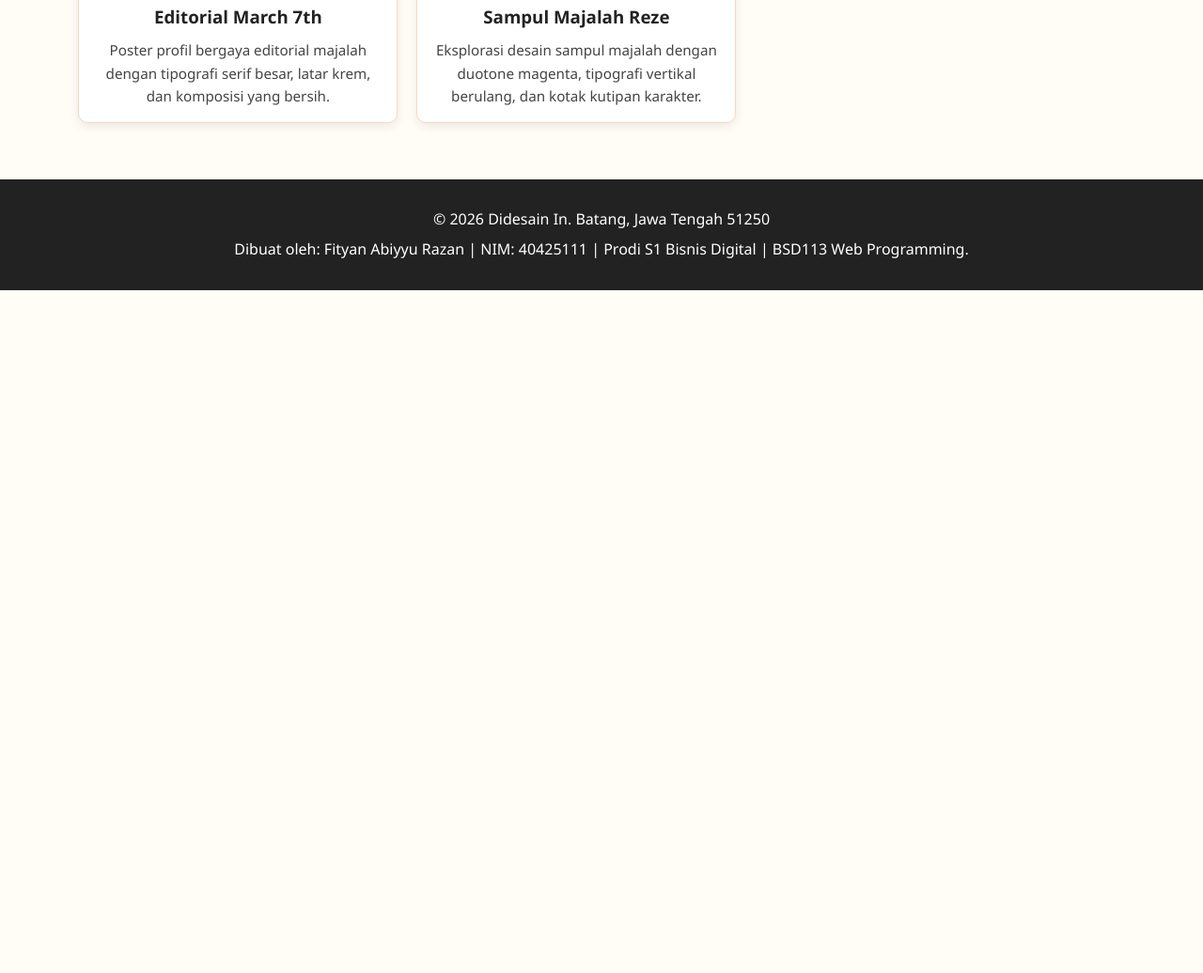
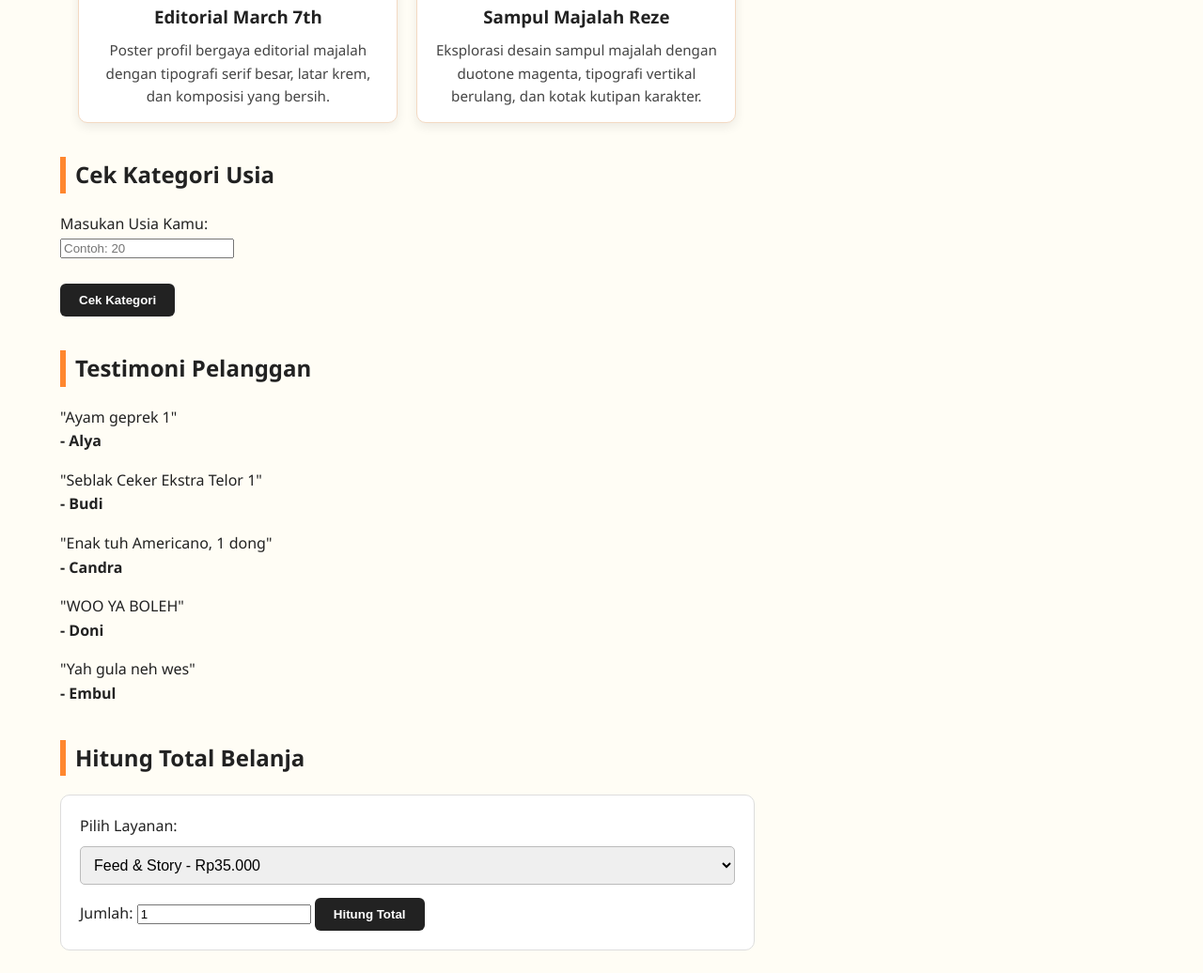
Before and after one commit to fityanz/web-umkm-latihan, a plain HTML site: page gallery.html in a window 1280 px wide. Shown: the part 1504-2540 px from the top of the page at 94% size. Before the commit the page ends 1813 px from the top, so only its background shows below. Drawn offline with Linux system fonts and the light colour scheme.

Commit message:
TUGAS 8 DONE

```diff
--- a/gallery.html
+++ b/gallery.html
@@ -98,6 +98,45 @@
                     </p>
                 </div>
             </section>
+
+            <section>
+                <h2>Cek Kategori Usia</h2>
+                <label for="usia">Masukan Usia Kamu: </label>
+                <br>
+                <input type="number" id="usia" placeholder="Contoh: 20">
+                <br>
+                <br>
+                <button onclick="cekUsia()">Cek Kategori</button>
+                <p id="hasilUsia"></p>
+            </section>
+
+            <section>
+                <h2>Testimoni Pelanggan</h2>
+                <div id="daftarTestimoni"></div>
+            </section>
+
+            <section>
+                <h2>Hitung Total Belanja</h2>
+                <form onsubmit="tampilkanTotal(event)">
+                    <label>
+                        Pilih Layanan:
+                    </label>
+                    <select id="layanan">
+                        <option value="35000">Feed & Story - Rp35.000</option>
+                        <option value="40000">Poster & Banner - Rp40.000</option>
+                        <option value="45000">Pamflet & Brosur - Rp45.000</option>
+                        <option value="50000">MMT / Spanduk - Rp50.000</option>
+                    </select>
+
+                    <label>
+                        Jumlah:
+                    </label>
+                    <input type="number" id="jumlah" value="1" min="1">
+
+                    <button type="submit">Hitung Total</button>
+                </form>
+                <p id="hasilTotal"></p>
+            </section>
         </div>
 
         <aside class="sidebar">
@@ -126,6 +165,7 @@
             </section>
         </aside>
     </main>
+    <script src="gallery.js"></script>
     <!-- Footer -->
     <footer>
         <p>
--- /dev/null
+++ b/gallery.js
@@ -0,0 +1,61 @@
+// INI JS CEK USIA
+function cekUsia() {
+    let usia = parseInt(document.getElementById("usia").value);
+
+    if (isNaN(usia)) {
+        document.getElementById("hasilUsia").textContent = "Masukkan usia dulu.";
+        return;
+    }
+
+    if (usia < 0) {
+        document.getElementById("hasilUsia").textContent = "Kocak.";
+        return;
+    }
+
+    if (usia > 100) {
+        document.getElementById("hasilUsia").textContent = "Usia maksimal 100 tahun.";
+        return;
+    }
+    let hasil = "";
+
+    if (usia < 13) {
+        hasil = "Anak - Anak";
+    } else if (usia <= 17) {
+        hasil = "Remaja";
+    } else if (usia <= 30) {
+        hasil = "Dewasa";
+    } else {
+        hasil = "Lansia";
+    }
+
+    document.getElementById("hasilUsia").textContent = "Kategori: " + hasil;
+}
+
+// INI JS TESTIMONI
+const testimoni = [
+    {nama: "Alya", pesan: "Ayam geprek 1"},
+    {nama: "Budi", pesan: "Seblak Ceker Ekstra Telor 1"},
+    {nama: "Candra", pesan: "Enak tuh Americano, 1 dong"},
+    {nama: "Doni", pesan: "WOO YA BOLEH"},
+    {nama: "Embul", pesan: "Yah gula neh wes"}
+]
+const wadahTestimoni = document.getElementById("daftarTestimoni");
+testimoni.forEach(function(t) {
+    wadahTestimoni.innerHTML += `<p>"${t.pesan}"<br><strong>- ${t.nama}</strong></p>`;
+})
+
+// HITUNG TOTAL HARGA
+function hitungTotal(harga, jumlah) {
+    return harga * jumlah;
+}
+
+function tampilkanTotal(event) {
+    event.preventDefault();
+
+    let harga = parseInt(document.getElementById("layanan").value);
+    let jumlah = parseInt(document.getElementById("jumlah").value);
+    let total = hitungTotal(harga, jumlah);
+
+    document.getElementById("hasilTotal").textContent = "Total: Rp" + total.toLocaleString("id-ID")
+
+}
--- a/script.js
+++ b/script.js
@@ -1,3 +1,5 @@
+// TUGAS 7
+
 alert("Selamat datang di Didesain in!!")
 
 const namaUmkm = "Didesain in";
```
